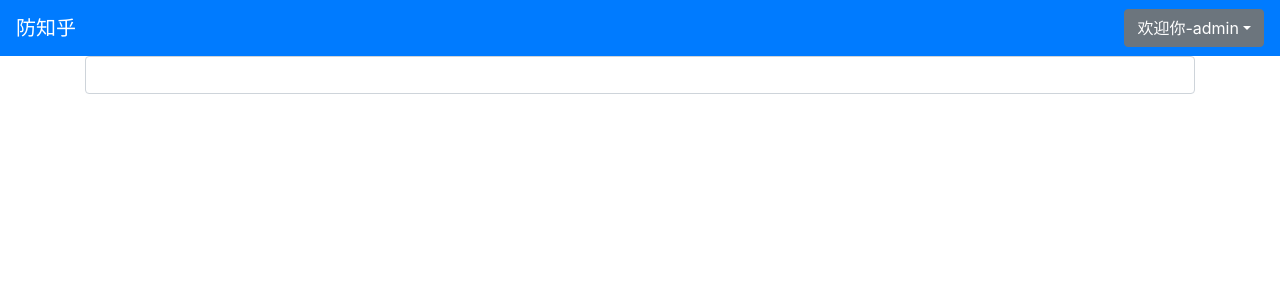
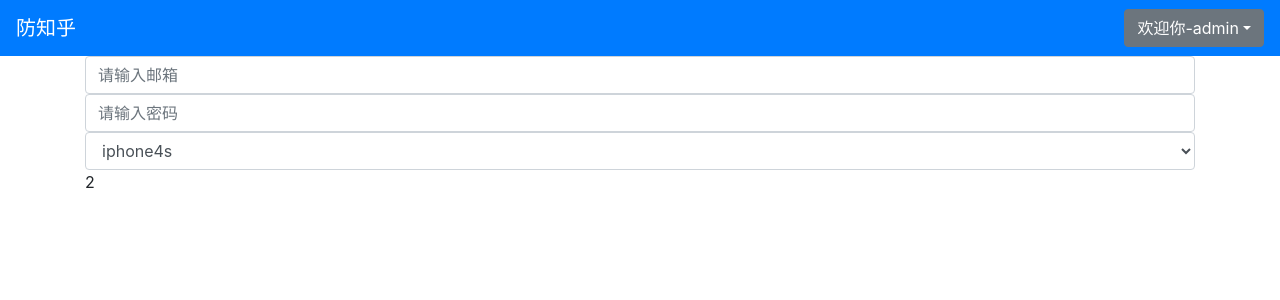
Before and after one commit to juyp1/vue3-zhihu, a Vue app: page / in a window 1280 px wide. Shown: the top 300 px of the page. Built offline with nearby package versions, Linux system fonts and the light colour scheme; the HTML template or start-up script is replaced by a standard one.

Commit message:
add:新增input select

```diff
--- a/package.json
+++ b/package.json
@@ -3,7 +3,7 @@
   "version": "0.1.0",
   "private": true,
   "scripts": {
-    "serve": "vue-cli-service serve",
+    "dev": "vue-cli-service serve",
     "build": "vue-cli-service build",
     "lint": "vue-cli-service lint"
   },
--- /dev/null
+++ b/src/components/Select.vue
@@ -0,0 +1,65 @@
+<template>
+  <div>
+    <select class="selectpicker form-control"
+            :class="{'is-invalid':selectRef.error}"
+            @change="handleSelect"
+            v-model="selectRef.val">
+      <slot></slot>
+    </select>
+    <div class="invalid-feedback"
+         v-if="selectRef.error">{{selectRef.message}}</div>
+  </div>
+</template>
+
+<script lang="ts">
+import { defineComponent, PropType, reactive } from 'vue'
+interface ReleProp {
+  type: 'required';
+  message: string;
+}
+export type RulesProps = ReleProp[];
+
+export default defineComponent({
+  name: '',
+  inheritAttrs: false,
+  props: {
+    rules: Array as PropType<RulesProps>,
+    modelValue: String
+  },
+  setup(props, context) {
+    const selectRef = reactive({
+      val: props.modelValue || '',
+      error: false,
+      message: ''
+    })
+    const handleSelect = (e: MouseEvent) => {
+      selectRef.val = (e.target as HTMLSelectElement).value
+      let passed = true
+      if (props.rules) {
+        props.rules.every((rule) => {
+          selectRef.message = rule.message
+
+          switch (rule.type) {
+            case 'required':
+              console.log(selectRef.val.trim())
+              passed = selectRef.val.trim() !== ''
+              break
+            default:
+              break
+          }
+          return passed
+        })
+        selectRef.error = !passed
+        context.emit('update:modelValue', selectRef.val)
+      }
+    }
+    return {
+      selectRef,
+      handleSelect
+    }
+  }
+})
+</script>
+
+<style lang="" scoped>
+</style>
--- a/src/components/ValidateInput.vue
+++ b/src/components/ValidateInput.vue
@@ -3,9 +3,11 @@
     <input type="input"
            class="form-control"
            id="exampleInputinput1"
-           v-model="inputRef.val"
+            :value="modelValue"
            @blur="validateinput"
            :class="{'is-invalid':inputRef.error}"
+           @input="inputvalue"
+           v-bind="$attrs"
             >
     <div class="invalid-feedback"
          v-if="inputRef.error">{{inputRef.message}}</div>
@@ -13,7 +15,7 @@
 </template>
 
 <script lang="ts">
-import { defineComponent, reactive, PropType } from 'vue'
+import { defineComponent, reactive, PropType, InputHTMLAttributes } from 'vue'
 const regTest = /^([a-zA-Z]|[0-9])(\w|\-)+@[a-zA-Z0-9]+\.([a-zA-Z]{2,4})$/
 interface ReleProp {
   type: 'required' |'input'|'email';
@@ -23,18 +25,21 @@ export type RulesProps = ReleProp[];
 export default defineComponent({
   name: '',
   props: {
-    rules: Array as PropType<RulesProps>
+    rules: Array as PropType<RulesProps>,
+    modelValue: String
+
   },
-  setup(props) {
+  inheritAttrs: false,
+  setup(props, context) {
     const inputRef = reactive({
-      val: '',
+      val: props.modelValue || '',
       error: false,
       message: ''
     })
     const validateinput = () => {
       let passed = true
       if (props.rules) {
-        const allPassed = props.rules.every(rule => {
+        props.rules.every(rule => {
           inputRef.message = rule.message
           switch (rule.type) {
             case 'required':
@@ -59,7 +64,13 @@ export default defineComponent({
       //   inputRef.message = '邮箱格式错误'
       // }
     }
+    const inputvalue = (e:KeyboardEvent) => {
+      const _inputvalue = (e.target as HTMLInputElement).value
+      inputRef.val = _inputvalue
+      context.emit('update:modelValue', _inputvalue)
+    }
     return {
+      inputvalue,
       inputRef,
       validateinput
     }
--- a/src/views/Home.vue
+++ b/src/views/Home.vue
@@ -1,15 +1,25 @@
 <template>
   <div class="container">
     <!-- <CloumnList :list="testData"/> -->
-    <validate-input  :rules="emailRules"></validate-input>
+    <validate-input :rules="emailRules" placeholder="请输入邮箱" type="text"
+                    v-model="emailval"></validate-input>
+                      <validate-input   placeholder="请输入密码" type="password"
+                  ></validate-input>
+    {{emailval}}
+    <Select :rules="selectRules" v-model="selectval">
+      <option :value="item.id" v-for="item in demodata" :key="item.id">{{item.name}}</option>
+
+    </Select>
+    {{selectval}}
   </div>
 </template>
 
 <script lang="ts">
-import { defineComponent } from 'vue'
+import { defineComponent, ref } from 'vue'
 import CloumnList, { ColumnProps } from '../components/ColumnList.vue'
 import Form from '../components/From.vue'
 import ValidateInput, { RulesProps } from '../components/ValidateInput.vue'
+import Select, { RulesProps as selectRulesProps } from '../components/Select.vue'
 const testData: ColumnProps[] = [
   {
     id: 1,
@@ -39,11 +49,31 @@ const testData: ColumnProps[] = [
 export default defineComponent({
   name: 'Home',
   components: {
-    ValidateInput
+    ValidateInput,
+    Select
     // CloumnList,
     // Form
   },
   setup() {
+    const emailval = ref('')
+    const selectval = ref(2)
+    const demodata = ref([{
+      id: 1,
+      name: 'iphone4'
+    }, {
+      id: 2,
+      name: 'iphone4s'
+    }, {
+      id: 3,
+      name: 'iphone5'
+    }, {
+      id: 4,
+      name: 'iphone5s'
+    }])
+    const selectRules:selectRulesProps = [{
+      type: 'required',
+      message: '请选择分类'
+    }]
     const emailRules: RulesProps = [
       {
         type: 'required',
@@ -55,8 +85,13 @@ export default defineComponent({
       }
     ]
     return {
+      emailval,
+      selectval,
       emailRules,
-      testData
+      selectRules,
+      testData,
+      demodata
+
     }
   }
 })
```
